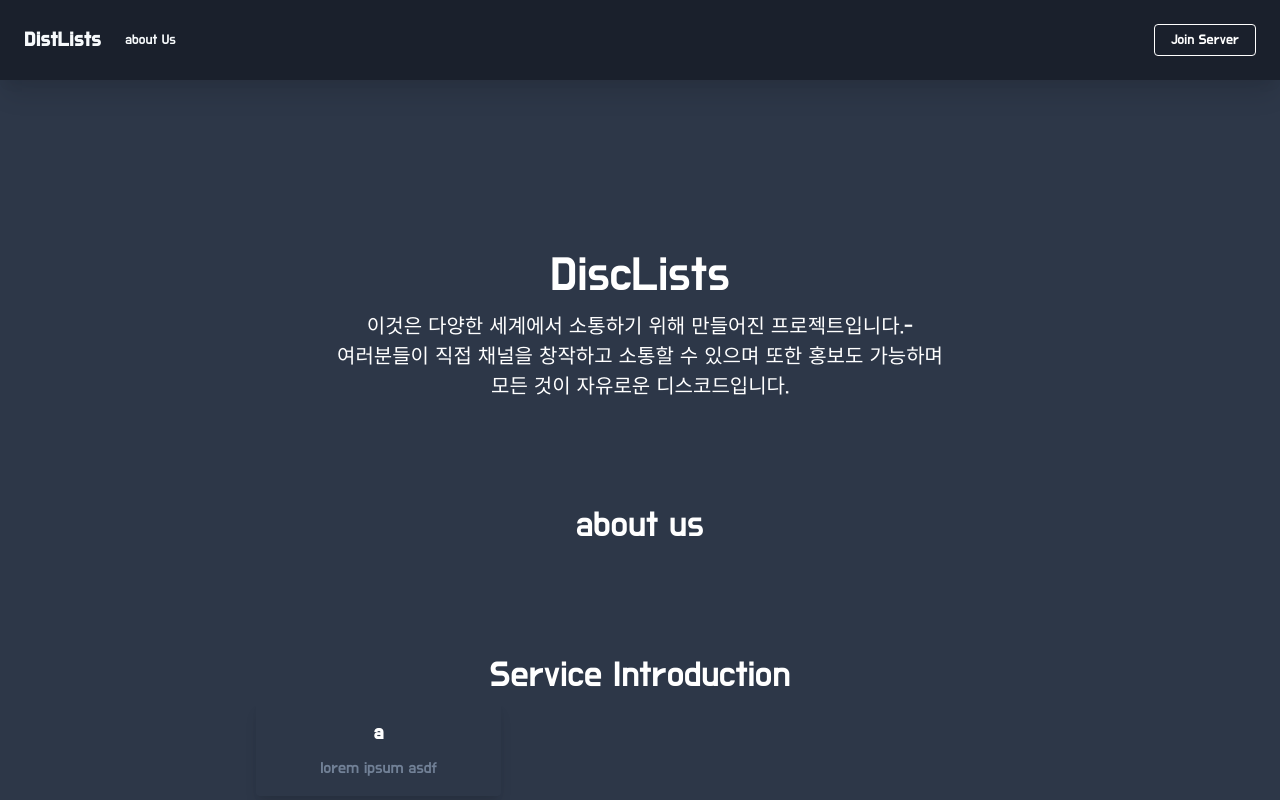
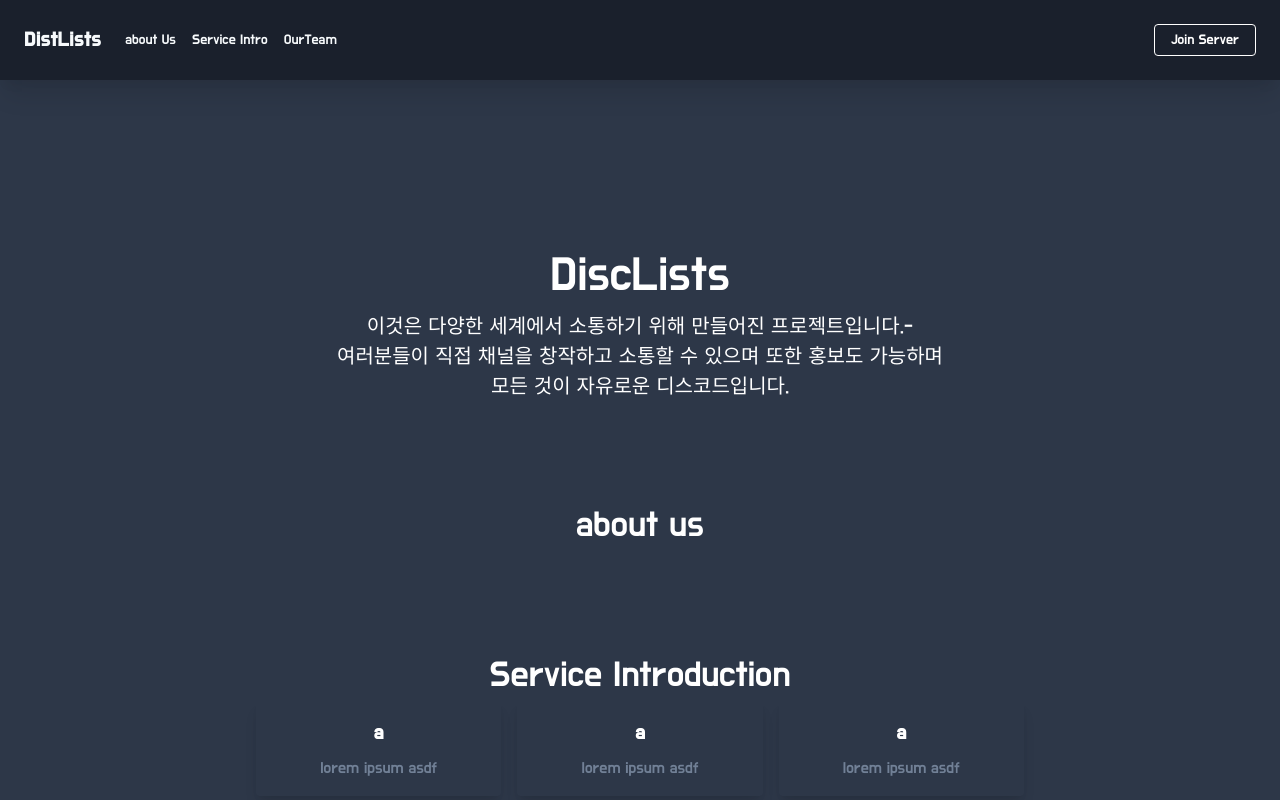
Before and after one commit to DiscLists/disclists-site, a Vue app: page /#/ in a window 1280 px wide. Shown: the top 800 px of the page. Built offline with nearby package versions, Linux system fonts and the light colour scheme.

Commit message:
add animation

```diff
--- /dev/null
+++ b/src/ScrollAnimation.js
@@ -0,0 +1,15 @@
+const animatiedScrollObserver = new IntersectionObserver(entries => {
+  entries.forEach(entry => {
+    if (entry.isIntersecting) {
+      entry.target.classList.add('enter')
+      animatiedScrollObserver.unobserve(entry.target)
+    }
+  })
+})
+
+export default {
+  bind(el) {
+    el.classList.add('before-enter')
+    animatiedScrollObserver.observe(el)
+  }
+}
--- a/src/components/Navbar.vue
+++ b/src/components/Navbar.vue
@@ -1,7 +1,5 @@
 <template>
-  <nav
-    class="flex items-center justify-between flex-wrap color1 p-6 shadow-xl"
-  >
+  <nav class="flex items-center justify-between flex-wrap color1 p-6 shadow-xl">
     <div class="flex items-center flex-shrink-0 color2 mr-6">
       <span class="font-semibold text-xl tracking-wide">DistLists</span>
     </div>
@@ -27,6 +25,18 @@
         >
           about Us
         </a>
+        <a
+          href="#aboutUs"
+          class="block mt-4 lg:inline-block lg:mt-0 color2 hover:text-white mr-4"
+        >
+          Service Intro
+        </a>
+        <a
+          href="#aboutUs"
+          class="block mt-4 lg:inline-block lg:mt-0 color2 hover:text-white mr-4"
+        >
+          OurTeam
+        </a>
       </div>
       <div>
         <a
--- a/src/components/ServiceInfoCard.vue
+++ b/src/components/ServiceInfoCard.vue
@@ -1,5 +1,5 @@
 <template>
-  <div>
+  <div v-scrollanimation>
     <div class="max-w-sm rounded overflow-hidden shadow-lg">
       <div class="px-6 py-4">
         <div class="font-bold text-xl mb-2">{{ data.name }}</div>
@@ -16,3 +16,16 @@ export default {
   props: ['data']
 }
 </script>
+
+<style>
+.before-enter {
+  opacity: 0;
+  transform: scale(0.5) rotateZ(-25deg);
+  transition: all 1.6s ease-out;
+}
+
+.enter {
+  opacity: 1;
+  transform: scale(1) rotateZ(0deg);
+}
+</style>
--- a/src/main.js
+++ b/src/main.js
@@ -4,8 +4,11 @@ import router from './router'
 import store from './store'
 
 import '@/assets/styles/index.css'
+import ScrollAnimation from './ScrollAnimation'
 
 Vue.config.productionTip = false
+
+Vue.directive('scrollanimation', ScrollAnimation)
 
 new Vue({
   router,
--- a/src/views/Home.vue
+++ b/src/views/Home.vue
@@ -44,7 +44,11 @@ export default {
   name: 'Home',
   data: function() {
     return {
-      serviceInfo: [{ name: 'a', description: 'lorem ipsum asdf', color: '' }]
+      serviceInfo: [
+        { name: 'a', description: 'lorem ipsum asdf', color: '' },
+        { name: 'a', description: 'lorem ipsum asdf', color: '' },
+        { name: 'a', description: 'lorem ipsum asdf', color: '' }
+      ]
     }
   },
   components: {
@@ -102,4 +106,15 @@ export default {
     transform: rotate(45deg) translate(20px, 20px);
   }
 }
+
+.before-enter {
+  opacity: 0;
+  transform: scale(0.5) rotateZ(-25deg);
+  transition: all 1.6s ease-out;
+}
+
+.enter {
+  opacity: 1;
+  transform: scale(1) rotateZ(0deg);
+}
 </style>
```
